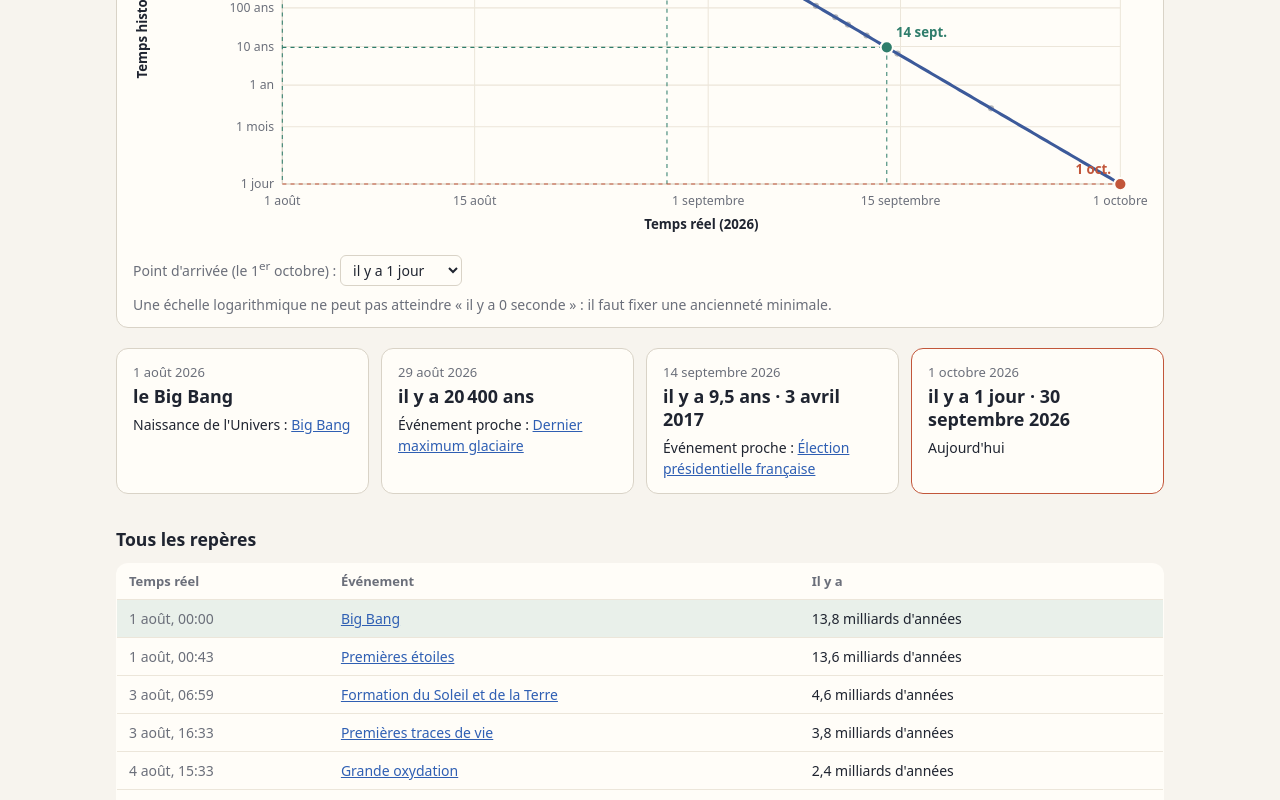
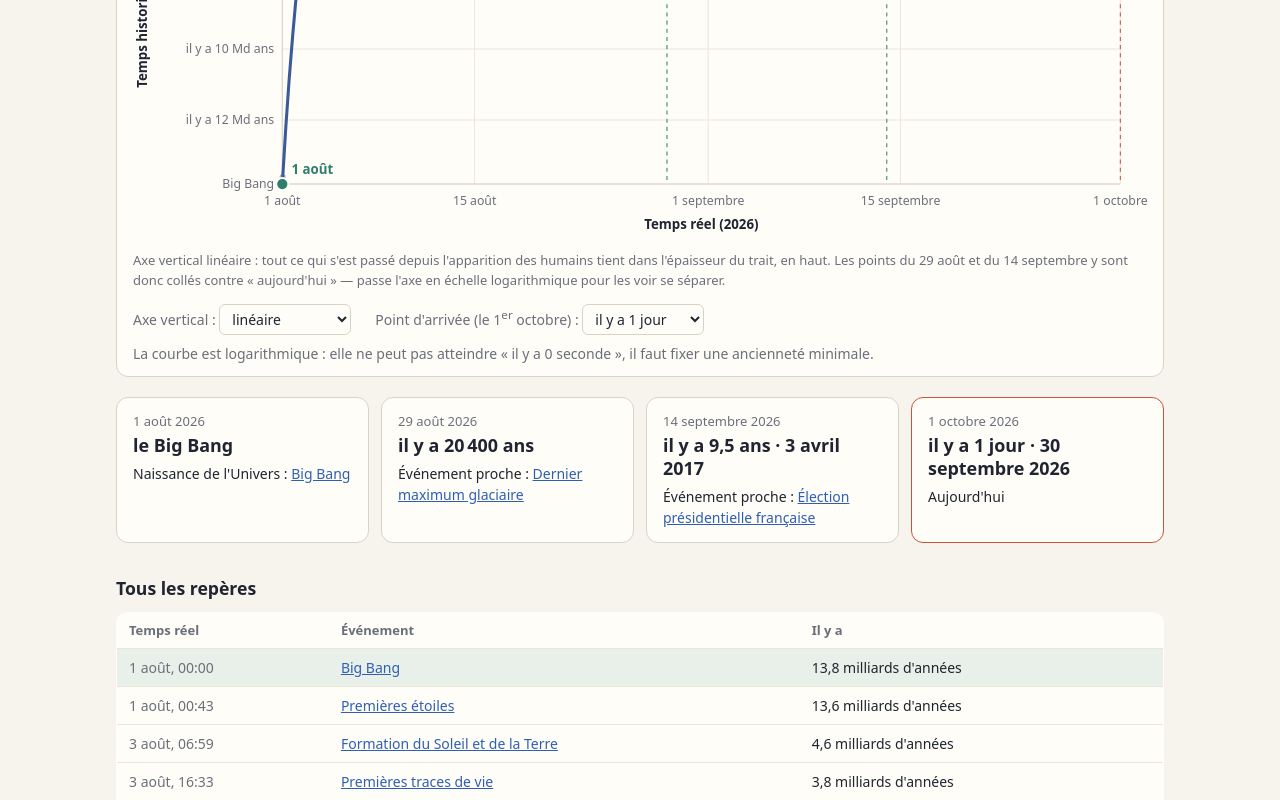
Before and after one commit to ChloeStevovitch/ChloeStevovitch.github.io, a plain HTML site: page big-bang-en-deux-mois/index.html in a window 1280 px wide. Shown: the part 535-1335 px from the top of the page. Drawn offline with Linux system fonts and the light colour scheme.

Commit message:
Update big-bang-en-deux-mois

```diff
--- a/big-bang-en-deux-mois/index.html
+++ b/big-bang-en-deux-mois/index.html
@@ -83,6 +83,7 @@
 		transition: opacity 0.1s;
 	}
 	#tip b { display: block; }
+	.note { color: var(--muted); font-size: 13px; margin: 10px 4px 0; }
 	.controls { display: flex; flex-wrap: wrap; gap: 8px 24px; align-items: center; margin: 14px 4px 0; color: var(--muted); font-size: 14px; }
 	select { font: inherit; color: var(--ink); background: var(--panel); border: 1px solid var(--line); border-radius: 6px; padding: 4px 8px; max-width: 100%; }
 	.cards { display: grid; grid-template-columns: repeat(auto-fit, minmax(220px, 1fr)); gap: 12px; margin-top: 20px; }
@@ -114,7 +115,7 @@
 <body>
 <main>
 	<h1>Du Big Bang à aujourd'hui en deux mois</h1>
-	<p class="lead">Les deux mois qui vont du 1<sup>er</sup> août au 1<sup>er</sup> octobre 2026 (axe horizontal) sont étirés sur toute l'histoire de l'Univers (axe vertical, logarithmique) : le 1<sup>er</sup> août est le Big Bang, le 1<sup>er</sup> octobre est aujourd'hui. Survole ou touche la courbe pour voir à quelle époque correspond chaque jour.</p>
+	<p class="lead">Les deux mois qui vont du 1<sup>er</sup> août au 1<sup>er</sup> octobre 2026 (axe horizontal) sont étirés sur toute l'histoire de l'Univers (axe vertical) selon une courbe logarithmique : le 1<sup>er</sup> août est le Big Bang, le 1<sup>er</sup> octobre est aujourd'hui. Survole ou touche la courbe pour voir à quelle époque correspond chaque jour.</p>
 
 	<div class="panel">
 		<div class="chart-wrap">
@@ -123,7 +124,14 @@
 			</svg>
 			<div id="tip"></div>
 		</div>
+		<p class="note" id="linear-note">Axe vertical linéaire : tout ce qui s'est passé depuis l'apparition des humains tient dans l'épaisseur du trait, en haut. Les points du 29 août et du 14 septembre y sont donc collés contre « aujourd'hui » — passe l'axe en échelle logarithmique pour les voir se séparer.</p>
 		<div class="controls">
+			<label>Axe vertical :
+				<select id="yscale">
+					<option value="linear" selected>linéaire</option>
+					<option value="log">logarithmique</option>
+				</select>
+			</label>
 			<label>Point d'arrivée (le 1<sup>er</sup> octobre) :
 				<select id="lmin">
 					<option value="0.0416667">il y a 1 heure</option>
@@ -132,7 +140,7 @@
 					<option value="365.2425">il y a 1 an</option>
 				</select>
 			</label>
-			<span>Une échelle logarithmique ne peut pas atteindre « il y a 0 seconde » : il faut fixer une ancienneté minimale.</span>
+			<span>La courbe est logarithmique : elle ne peut pas atteindre « il y a 0 seconde », il faut fixer une ancienneté minimale.</span>
 		</div>
 	</div>
 
@@ -207,6 +215,7 @@
 	].map(([years, name, wiki]) => ({ days: years * YEAR, name, url: "https://fr.wikipedia.org/wiki/" + encodeURIComponent(wiki.replace(/ /g, "_")) }));
 
 	let LMIN = 1;
+	let LINEAR = true; // axe vertical linéaire (la courbe, elle, reste logarithmique)
 	const frac = (lookDays) => (Math.log10(LMAX) - Math.log10(lookDays)) / (Math.log10(LMAX) - Math.log10(LMIN));
 	const lookback = (days) => {
 		const t = Math.min(Math.max(days / SPAN, 0), 1);
@@ -258,12 +267,20 @@
 		const iw = W - M.l - M.r, ih = H - M.t - M.b;
 		svg.setAttribute("viewBox", `0 0 ${W} ${H}`);
 		const x = (days) => M.l + (days / SPAN) * iw;
-		const y = (lookDays) => M.t + frac(lookDays) * ih;
+		// Axe vertical : aujourd'hui en haut, Big Bang en bas. Linéaire (par
+		// défaut) : position proportionnelle à l'ancienneté. Logarithmique :
+		// proportionnelle à son logarithme.
+		const y = (lookDays) => (LINEAR ? M.t + (lookDays / LMAX) * ih : M.t + (1 - frac(lookDays)) * ih);
 
 		// Graduations de Y.
 		const grid = el("g", { class: "grid" });
 		const ticks = el("g", { class: "tick" });
-		const yTicks = [
+		const linearTicks = [
+			[13.8e9 * YEAR, "Big Bang", "Big Bang"],
+			...[12, 10, 8, 6, 4, 2].map((g) => [g * 1e9 * YEAR, `il y a ${g} Md ans`, `${g} Md ans`]),
+			[0, "aujourd'hui", "aujourd'hui"],
+		];
+		const yTicks = LINEAR ? linearTicks : [
 			[13.8e9 * YEAR, "Big Bang", "Big Bang"],
 			[1e9 * YEAR, "1 milliard d'années", "1 Md ans"],
 			[1e8 * YEAR, "100 millions d'années", "100 M ans"],
@@ -300,7 +317,7 @@
 		el("text", { class: "axis-title", x: M.l + iw / 2, y: H - 12, "text-anchor": "middle" }).textContent = "Temps réel (2026)";
 		if (!narrow) {
 			el("text", { class: "axis-title", x: 18, y: M.t + ih / 2, transform: `rotate(-90 18 ${M.t + ih / 2})`, "text-anchor": "middle" }).textContent =
-				"Temps historique (ancienneté, échelle log)";
+				LINEAR ? "Temps historique (du Big Bang à aujourd'hui)" : "Temps historique (ancienneté, échelle log)";
 		}
 
 		// Repères historiques le long de la courbe (cliquables).
@@ -323,14 +340,21 @@
 		// Dates demandées : sur le graphique, et en cartes.
 		const cards = document.getElementById("cards");
 		cards.innerHTML = "";
-		for (const m of MARKERS) {
+		MARKERS.forEach((m, i) => {
 			const days = (m.date - START) / DAY;
 			const L = lookback(days);
 			const g = el("g", { class: `marker${m.end ? " end" : ""}` });
 			el("line", { x1: x(days), x2: x(days), y1: y(L), y2: H - M.b }, g);
 			el("line", { x1: M.l, x2: x(days), y1: y(L), y2: y(L) }, g);
 			el("circle", { cx: x(days), cy: y(L), r: 6 }, g);
-			el("text", { x: x(days) + (m.end ? -9 : 9), y: y(L) - 10, "text-anchor": m.end ? "end" : "start" }, g).textContent = m.label;
+			// En linéaire, les points récents sont collés en haut : étiquettes
+			// sous le point, décalées pour ne pas se chevaucher.
+			const below = LINEAR && i > 0;
+			el("text", {
+				x: x(days) + (m.end ? -9 : 9),
+				y: below ? y(L) + 20 + (m.end ? 0 : (i - 1) * 16) : y(L) - 10,
+				"text-anchor": m.end ? "end" : "start",
+			}, g).textContent = m.label;
 
 			const near = nearestEvent(L);
 			const card = document.createElement("div");
@@ -340,7 +364,7 @@
 				`<div class="hist">${days === 0 ? "le Big Bang" : describe(L)}</div>` +
 				`<div class="event">${days === 0 ? "Naissance de l'Univers : " + link(near) : m.end ? "Aujourd'hui" : "Événement proche : " + link(near)}</div>`;
 			cards.appendChild(card);
-		}
+		});
 
 		// Tableau : chaque repère et le jour réel qui lui correspond.
 		const nearSet = new Set(MARKERS.map((m) => nearestEvent(lookback((m.date - START) / DAY)).name));
@@ -394,6 +418,11 @@
 		LMIN = Number(e.target.value);
 		draw();
 	});
+	document.getElementById("yscale").addEventListener("change", (e) => {
+		LINEAR = e.target.value === "linear";
+		document.getElementById("linear-note").hidden = !LINEAR;
+		draw();
+	});
 	let resizeTimer;
 	window.addEventListener("resize", () => {
 		clearTimeout(resizeTimer);
```
